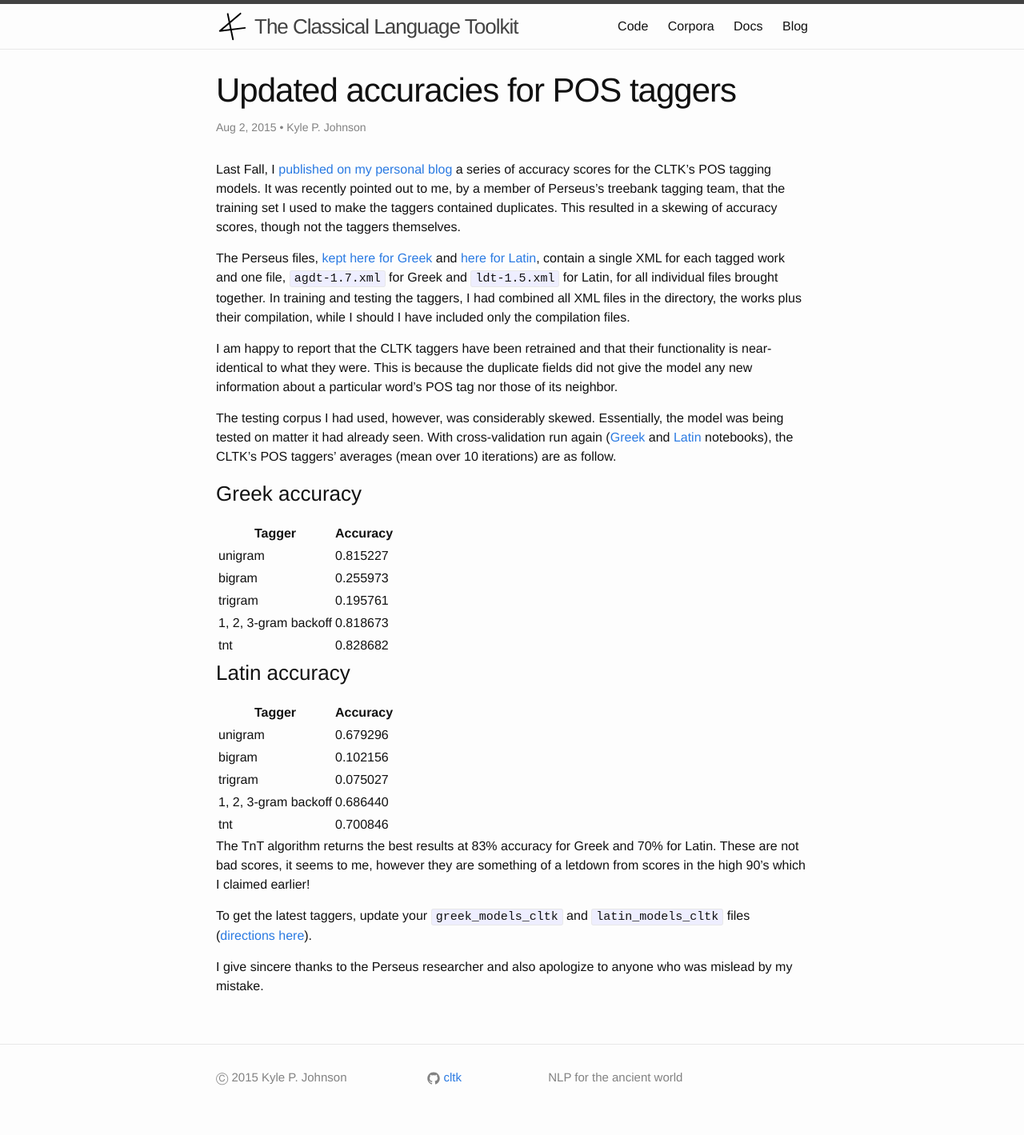
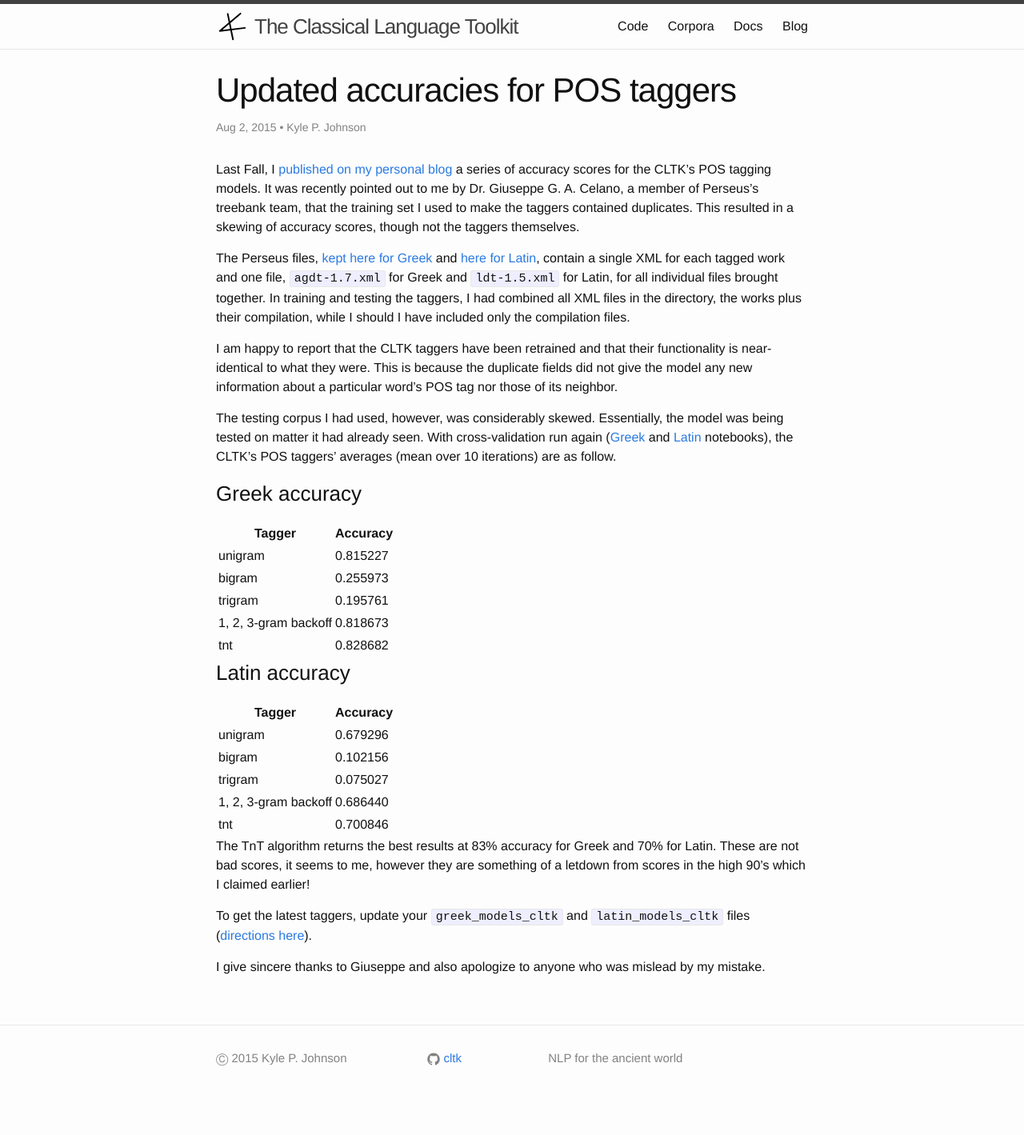
Before and after one commit to cltk/cltk.github.io, a Jekyll site: the page built from _posts/2015-08-02-updated-accuracies-pos-taggers.markdown, in a window 1280 px wide. Shown: the whole page at 80% size. Built offline with Jekyll 4.4.1, drawn with Linux system fonts in a browser that asks for light colours; after the commit the page ends 1395 px from its top, so only the background shows below that.

Commit message:
Add Giuseppe

```diff
--- a/_posts/2015-08-02-updated-accuracies-pos-taggers.markdown
+++ b/_posts/2015-08-02-updated-accuracies-pos-taggers.markdown
@@ -7,7 +7,7 @@ author: Kyle P. Johnson
 ---
 
 
-Last Fall, I [published on my personal blog](http://kyle-p-johnson.com/blog/2014/12/31/cltk-pos-tagging-cross-validation.html) a series of accuracy scores for the CLTK's POS tagging models. It was recently pointed out to me, by a member of Perseus's treebank tagging team, that the training set I used to make the taggers contained duplicates. This resulted in a skewing of accuracy scores, though not the taggers themselves.
+Last Fall, I [published on my personal blog](http://kyle-p-johnson.com/blog/2014/12/31/cltk-pos-tagging-cross-validation.html) a series of accuracy scores for the CLTK's POS tagging models. It was recently pointed out to me by Dr. Giuseppe G. A. Celano, a member of Perseus's treebank team, that the training set I used to make the taggers contained duplicates. This resulted in a skewing of accuracy scores, though not the taggers themselves.
 
 The Perseus files, [kept here for Greek](https://github.com/cltk/greek_treebank_perseus/tree/master/greek_treebank_perseus) and [here for Latin](https://github.com/cltk/latin_treebank_perseus/tree/master/latin_treebank_perseus), contain a single XML for each tagged work and one file, `agdt-1.7.xml` for Greek and `ldt-1.5.xml` for Latin, for all individual files brought together. In training and testing the taggers, I had combined all XML files in the directory, the works plus their compilation, while I should I have included only the compilation files.
 
@@ -39,4 +39,4 @@ The TnT algorithm returns the best results at 83% accuracy for Greek and 70% for
 
 To get the latest taggers, update your `greek_models_cltk` and `latin_models_cltk` files ([directions here](http://docs.cltk.org/en/latest/importing_corpora.html#importing-a-corpus)).
 
-I give sincere thanks to the Perseus researcher and also apologize to anyone who was mislead by my mistake.
+I give sincere thanks to Giuseppe and also apologize to anyone who was mislead by my mistake.
```
